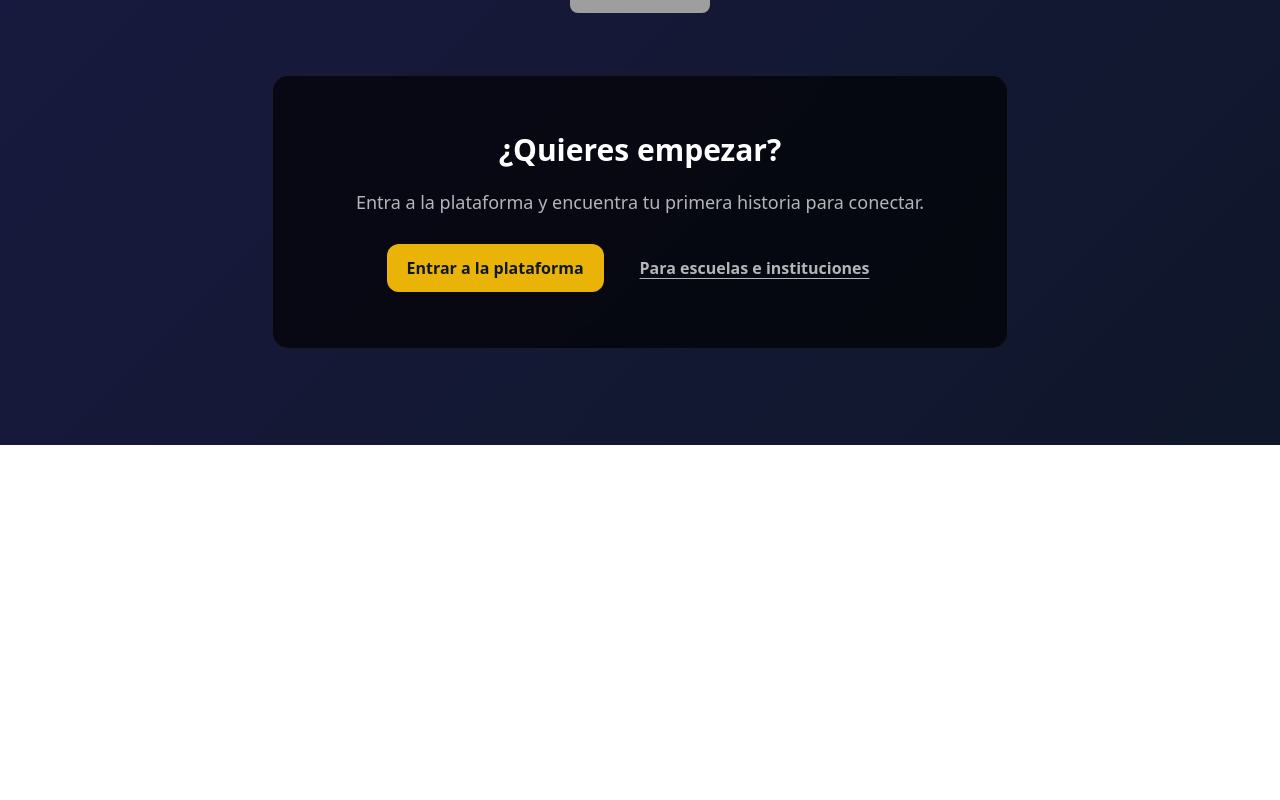
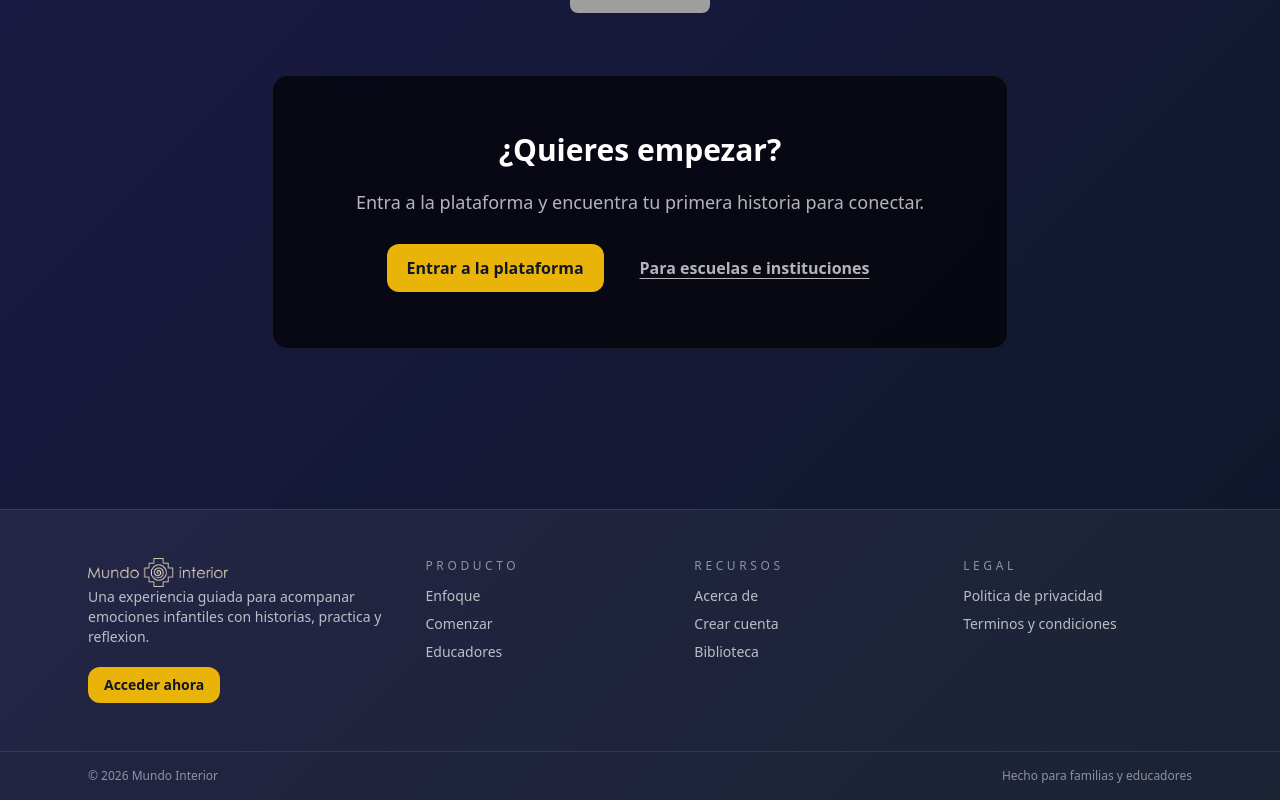
Before and after one commit to and27/mundo, a Next.js app: page /landing in a window 1280 px wide. Shown: the part 3395-4195 px from the top of the page. Before the commit the page ends 3840 px from the top, so only its background shows below. Built offline with nearby package versions, Linux system fonts and the light colour scheme; grey boxes are pictures that could not be loaded.

Commit message:
Add landing footer with legal links

```diff
--- a/src/app/landing/page.tsx
+++ b/src/app/landing/page.tsx
@@ -4,6 +4,7 @@ import HowItWorksSection from "@/components/landing/HowItWorksSection";
 import BenefitsBar from "@/components/landing/BenefitsBar";
 import FAQsComponent from "@/components/landing/FAQs";
 import FinalCallToAction from "@/components/landing/FinalCallToAction";
+import LandingFooter from "@/components/landing/LandingFooter";
 import Image from "next/image";
 import Link from "next/link";
 
@@ -27,6 +28,7 @@ export default function HomePage() {
       <HowItWorksSection />
       <FAQsComponent />
       <FinalCallToAction />
+      <LandingFooter />
     </main>
   );
 }
--- /dev/null
+++ b/src/components/landing/LandingFooter.tsx
@@ -0,0 +1,100 @@
+import Image from "next/image";
+import Link from "next/link";
+import Button from "@/components/ui/Button";
+
+export default function LandingFooter() {
+  return (
+    <footer className="mt-16 border-t border-white/10 bg-white/5">
+      <div className="mx-auto max-w-6xl px-6 py-12 grid gap-10 md:grid-cols-[1.3fr_1fr_1fr_1fr]">
+        <div className="space-y-5">
+          <Link href="/" aria-label="Ir al inicio">
+            <Image
+              src="/images/logo-mundo.png"
+              width={140}
+              height={40}
+              alt="Mundo Interior"
+            />
+          </Link>
+          <p className="text-sm text-white/70 max-w-sm">
+            Una experiencia guiada para acompanar emociones infantiles con
+            historias, practica y reflexion.
+          </p>
+          <Button asChild size="sm">
+            <Link href="/welcome">Acceder ahora</Link>
+          </Button>
+        </div>
+
+        <div className="space-y-3">
+          <p className="text-xs uppercase tracking-[0.3em] text-white/50">
+            Producto
+          </p>
+          <ul className="space-y-2 text-sm text-white/70">
+            <li>
+              <Link href="#enfoque" className="hover:text-white">
+                Enfoque
+              </Link>
+            </li>
+            <li>
+              <Link href="/welcome" className="hover:text-white">
+                Comenzar
+              </Link>
+            </li>
+            <li>
+              <Link href="/tutor" className="hover:text-white">
+                Educadores
+              </Link>
+            </li>
+          </ul>
+        </div>
+
+        <div className="space-y-3">
+          <p className="text-xs uppercase tracking-[0.3em] text-white/50">
+            Recursos
+          </p>
+          <ul className="space-y-2 text-sm text-white/70">
+            <li>
+              <Link href="/about" className="hover:text-white">
+                Acerca de
+              </Link>
+            </li>
+            <li>
+              <Link href="/register" className="hover:text-white">
+                Crear cuenta
+              </Link>
+            </li>
+            <li>
+              <Link href="/library" className="hover:text-white">
+                Biblioteca
+              </Link>
+            </li>
+          </ul>
+        </div>
+
+        <div className="space-y-3">
+          <p className="text-xs uppercase tracking-[0.3em] text-white/50">
+            Legal
+          </p>
+          <ul className="space-y-2 text-sm text-white/70">
+            <li>
+              <Link href="/privacy" className="hover:text-white">
+                Politica de privacidad
+              </Link>
+            </li>
+            <li>
+              <Link href="/terms" className="hover:text-white">
+                Terminos y condiciones
+              </Link>
+            </li>
+          </ul>
+        </div>
+      </div>
+
+      <div className="border-t border-white/10">
+        <div className="mx-auto max-w-6xl px-6 py-4 flex flex-col gap-2 md:flex-row md:items-center md:justify-between text-xs text-white/50">
+          <span>© {new Date().getFullYear()} Mundo Interior</span>
+          <span>Hecho para familias y educadores</span>
+        </div>
+      </div>
+    </footer>
+  );
+}
```
